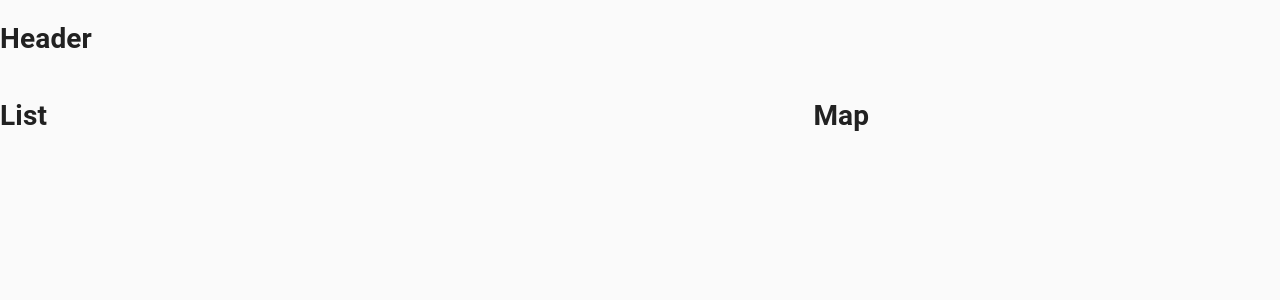
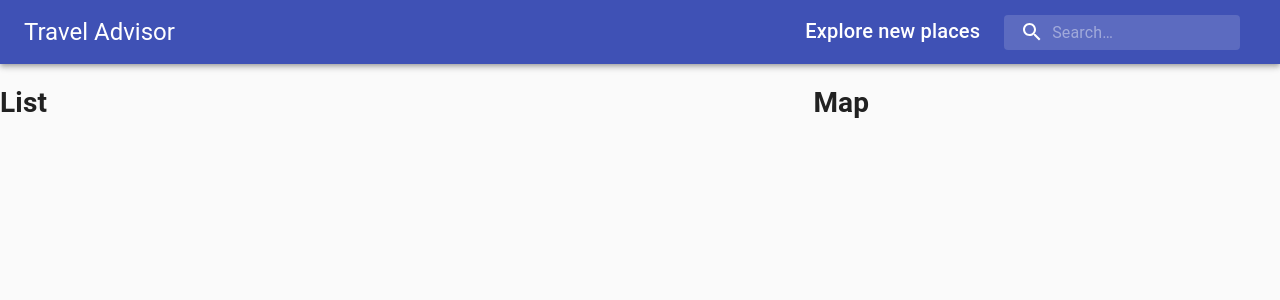
Before and after one commit to ahmedibrahimhassan654/Travel_Advisor, a React (Create React App) app: page / in a window 1280 px wide. Shown: the top 300 px of the page. Built offline with nearby package versions, Linux system fonts and the light colour scheme.

Commit message:
create header component and style it

```diff
--- a/src/components/Header/Header.jsx
+++ b/src/components/Header/Header.jsx
@@ -1,10 +1,40 @@
 import React from "react";
+import { Autocomplete } from "@react-google-maps/api";
+import { AppBar, Toolbar, Typography, InputBase, Box } from "@material-ui/core";
+import SearchIcon from "@material-ui/icons/Search";
 
-const Header = () => {
+import useStyles from "./style";
+
+const Header = ({ onPlaceChanged, onLoad }) => {
+  const classes = useStyles();
+
   return (
-    <div>
-      <h1>Header</h1>
-    </div>
+    <AppBar position="static">
+      <Toolbar className={classes.toolbar}>
+        <Typography variant="h5" className={classes.title}>
+          Travel Advisor
+        </Typography>
+        <Box display="flex">
+          <Typography variant="h6" className={classes.title}>
+            Explore new places
+          </Typography>
+          {/* <Autocomplete
+          // onLoad={onLoad}
+          // onPlaceChanged={onPlaceChanged}
+          > */}
+          <div className={classes.search}>
+            <div className={classes.searchIcon}>
+              <SearchIcon />
+            </div>
+            <InputBase
+              placeholder="Search…"
+              classes={{ root: classes.inputRoot, input: classes.inputInput }}
+            />
+          </div>
+          {/* </Autocomplete> */}
+        </Box>
+      </Toolbar>
+    </AppBar>
   );
 };
 
--- a/src/components/Header/style.js
+++ b/src/components/Header/style.js
@@ -0,0 +1,46 @@
+import { alpha, makeStyles } from "@material-ui/core/styles";
+
+export default makeStyles((theme) => ({
+  title: {
+    display: "none",
+    [theme.breakpoints.up("sm")]: {
+      display: "block",
+    },
+  },
+  search: {
+    position: "relative",
+    borderRadius: theme.shape.borderRadius,
+    backgroundColor: alpha(theme.palette.common.white, 0.15),
+    "&:hover": { backgroundColor: alpha(theme.palette.common.white, 0.25) },
+    marginRight: theme.spacing(2),
+    marginLeft: 0,
+    width: "100%",
+    [theme.breakpoints.up("sm")]: {
+      marginLeft: theme.spacing(3),
+      width: "auto",
+    },
+  },
+  searchIcon: {
+    padding: theme.spacing(0, 2),
+    height: "100%",
+    position: "absolute",
+    pointerEvents: "none",
+    display: "flex",
+    alignItems: "center",
+    justifyContent: "center",
+  },
+  inputRoot: {
+    color: "inherit",
+  },
+  inputInput: {
+    padding: theme.spacing(1, 1, 1, 0),
+    paddingLeft: `calc(1em + ${theme.spacing(4)}px)`,
+    transition: theme.transitions.create("width"),
+    width: "100%",
+    [theme.breakpoints.up("md")]: { width: "20ch" },
+  },
+  toolbar: {
+    display: "flex",
+    justifyContent: "space-between",
+  },
+}));
```
